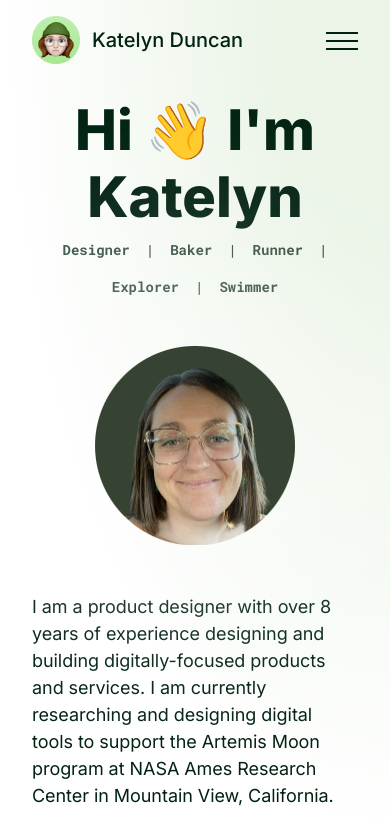
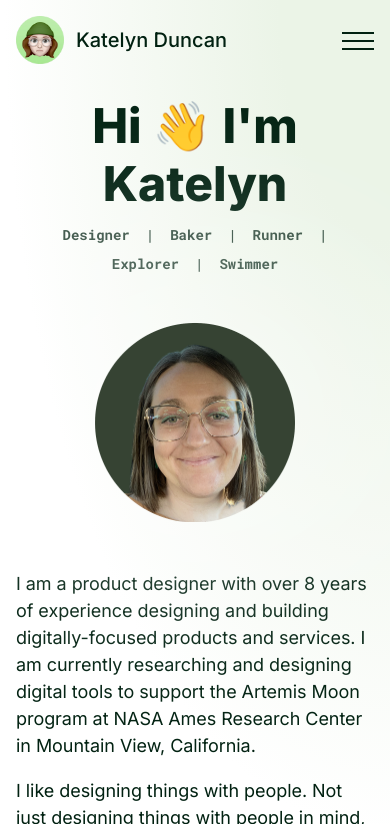
Before and after one commit to seanevd/katelyn-portfolio, an Astro site: page /about in a window 390 px wide. Shown: the top 824 px of the page. Built offline with nearby package versions, Linux system fonts and the light colour scheme; Astro itself is replaced by a stand-in of ours.

Commit message:
added a few more bug fixes

```diff
--- a/src/components/Card/Card.css
+++ b/src/components/Card/Card.css
@@ -12,7 +12,6 @@
     justify-content: space-between;
     line-height: 1.4;
     height: 100%;
-    opacity: 0.8;
     padding: var(--standard-spacing-rem);
     text-decoration: none;
     width: 100%;
--- a/src/layouts/ProjectPost.astro
+++ b/src/layouts/ProjectPost.astro
@@ -31,7 +31,7 @@
                                 ))}
                             </ul>
                         </div>
-                        {description && <h2 class="description">
+                        {description && <h2 class="description title-2-text">
                             {description}
                         </h2>}
 
@@ -60,7 +60,7 @@
     }
 
     .article-header h1 {
-        margin-bottom: var(--x-small-spacing-rem);
+        margin-bottom: 0.25em;
     }
     .article-header h2 {
         margin-bottom: var(--standard-spacing-rem);
@@ -105,7 +105,7 @@
     .article-header .tags {
         display: flex;
         flex-wrap: wrap;
-        gap: var(--small-spacing-px);
+        gap: var(--x-small-spacing-px) var(--small-spacing-px);
         justify-content: center;
         margin-bottom: var(--standard-spacing-rem);
         padding: 0;
--- a/src/styles/global.css
+++ b/src/styles/global.css
@@ -52,7 +52,13 @@
     margin: auto;
     padding: 1rem;
     width: 1400px;
-    max-width: calc(100% - 2rem);
+    max-width: 100%;
+}
+
+@media (min-width: 640px) {
+    .main-wrapper {
+        max-width: calc(100% - 2rem);
+    }
 }
 
 .sr-only {
@@ -126,6 +132,8 @@
     letter-spacing: -0.003em;
 }
 
+
+
 .article-content a {
     color: var(--primary-text);
     border-bottom: 3px solid transparent;
--- a/src/styles/variables.css
+++ b/src/styles/variables.css
@@ -135,33 +135,12 @@
         font-size: 2rem;
         font-weight: 500;
     }
-/*
-    .body-text {
-        font-size: 1rem;
-        font-weight: 400;
-    }
-
-    .sub-body-text {
-        font-size: 0.875rem;
-        font-weight: 700;
-    }
-
-    .caption-text {
-        font-size: 0.75rem;
-        font-weight: 500;
-    }
-
-    .mono-medium {
-        font-family: "Roboto Mono", monospace;
-        font-size: 0.875rem;
-        font-weight: 500;
-    }
-
-    .mono-bold {
-        font-family: "Roboto Mono", monospace;
-        font-size: 0.875rem;
-        font-weight: 700;
-        opacity: 0.8;
-    } */
 
 }
+
+@media (max-width: 640px) {
+
+    .title-text {
+        font-size: 3rem;
+    }
+}
```
